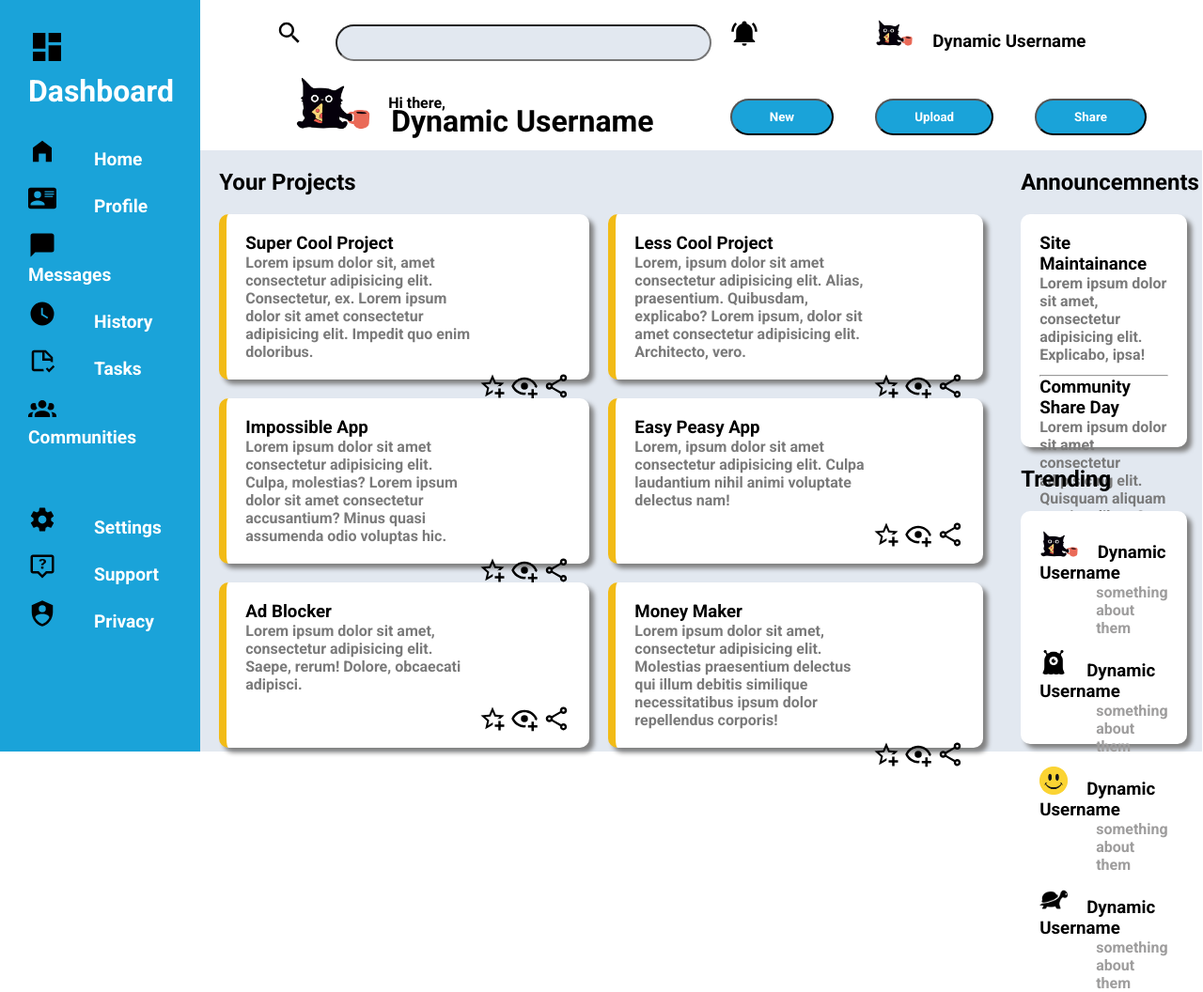
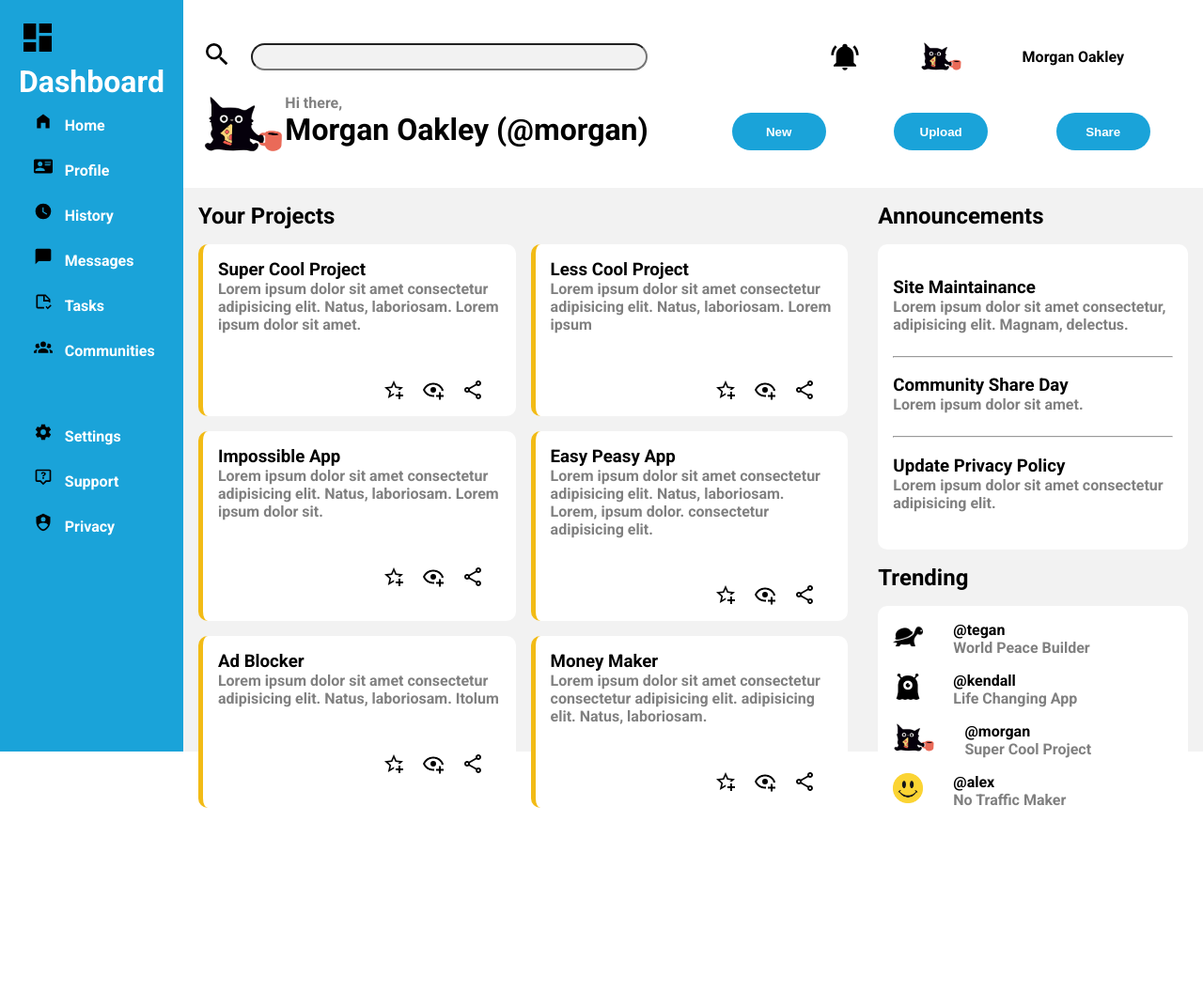
Before and after one commit to NeacsuFlorin9908/TravelWithUs, a plain HTML site: page dashboard.html in a window 1280 px wide. Shown: the whole page at 94% size. After the commit the page ends 893 px from the top, so only its background shows below. Drawn offline with Linux system fonts and the light colour scheme.

Commit message:
Last Commit

```diff
--- a/dashboard.css
+++ b/dashboard.css
@@ -2,226 +2,271 @@
   margin: 0;
   padding: 0;
   box-sizing: border-box;
+}
+.container {
+  display: grid;
+  height: 100vh;
+  grid-template-columns: 0.5fr 1fr 1fr 1fr;
+  grid-template-rows: 1fr 1fr 1fr 1fr;
+  grid-template-areas:
+    "nav header header header"
+    "nav main main aside"
+    "nav main main aside"
+    "nav main main aside";
   font-family: "Roboto", sans-serif;
 }
-
-.wrapper {
-  display: grid;
-  grid-template-columns: 16.66vw 16.66vw 16.66vw 16.66vw 16.66vw 16.66vw;
-  grid-template-rows: 20vh 80vh;
-}
-
 button:hover {
   cursor: pointer;
 }
 
-/* ------ Header ------ */
+/* Header Section */
 header {
-  grid-column-start: 2;
-  grid-column-end: 7;
   background-color: white;
+  grid-area: header;
   display: grid;
-  grid-template-columns: auto auto auto auto;
-  grid-template-rows: 5vh 5vh 5vh 5vh;
+  grid-template-columns: auto auto;
+  grid-template-rows: 1fr 1fr;
+  padding: 20px;
+  grid-template-areas:
+    "box-1 box-2"
+    "box-3 box-4";
+}
+.all-icons {
+  height: 2em;
+}
+.search-bar {
+  border-radius: 20px;
+  width: 80%;
+  padding: 5px;
+  background-color: #f2f2f2;
+}
+.search-icon {
+  padding-right: 20px;
+}
+.cat-icon {
+  height: 4em;
+  float: left;
+}
+.box-1 {
+  grid-area: box-1;
+  display: flex;
+  justify-content: flex-start;
+  align-items: center;
+}
+.box-2 {
+  grid-area: box-2;
+  display: flex;
+  justify-content: flex-end;
+  align-items: center;
+}
+.box-2 > * {
+  margin-right: 4em;
+}
+.box-2 .span {
+  font-weight: bolder;
+}
+.box-3 {
+  grid-area: box-3;
+}
+.box-4 {
+  grid-area: box-4;
+  display: flex;
+  justify-content: space-around;
+  align-items: center;
+}
+button {
+  background-color: #1aa3d9;
+  color: white;
+  font-weight: bold;
+  border-radius: 30px;
+  width: 100px;
+  height: 40px;
+  border: none;
 }
 
-header > label > img {
-  height: 30px;
-  padding-right: 30px;
-  margin: 20px 0px 0px 80px;
+/* Sidenav Section */
+nav {
+  background-color: #1aa3d9;
+  grid-area: nav;
+  padding: 20px;
+  display: grid;
+  grid-template-columns: 1fr;
+  grid-template-rows: 0.3fr 1fr 1fr;
+  grid-template-areas:
+    "dash-link"
+    "top-links"
+    "bottom-links";
+}
+.dash-link {
+  grid-area: dash-link;
+  font-size: 2em;
+}
+.dash-link-icon {
+  height: 40px;
+  margin-right: 10px;
+}
+nav * img {
+  height: 20px;
+  margin-right: 0.8em;
+}
+nav * a {
+  text-decoration: none;
+  color: white;
+}
+.all-links {
+  list-style: none;
+}
+.top-links > li {
+  padding-bottom: 1.5em;
+  padding-left: 1em;
+}
+.bottom-links > li {
+  padding-bottom: 1.5em;
+  padding-left: 1em;
+}
+.top-links {
+  grid-area: top-links;
+  display: flex;
+  flex-direction: column;
+}
+.bottom-links {
+  grid-area: bottom-links;
+  display: flex;
+  flex-direction: column;
 }
 
-header > label > input {
-  border-radius: 30px;
-  width: 400px;
-  padding: 10px;
-  background-color: #e2e8f0;
+/* Main Section */
+main {
+  background-color: #f2f2f2;
+  grid-area: main;
+  display: grid;
+  padding: 1em;
+  grid-template-columns: 1fr 1fr;
+  grid-template-rows: 0.2fr 1fr 1fr 1fr;
+  gap: 1em;
+  grid-template-areas:
+    "main-header main-header"
+    "card-1 card-2"
+    "card-3 card-4"
+    "card-5 card-6";
+}
+main * img {
+  height: 1.5em;
+}
+.main-header {
+  grid-area: main-header;
+}
+.all-cards {
+  background-color: white;
+  border-radius: 10px;
+  border-left: 5px solid #f2bb16;
+  padding: 1em;
+}
+.all-cards > p {
+  color: grey;
+}
+.card-1 {
+  grid-area: card-1;
+}
+.card-2 {
+  grid-area: card-2;
+}
+.card-3 {
+  grid-area: card-3;
+}
+.card-4 {
+  grid-area: card-4;
+}
+.card-5 {
+  grid-area: card-5;
+}
+.card-6 {
+  grid-area: card-6;
+}
+.card-bottom-icons {
+  display: flex;
+  justify-content: flex-end;
+  margin-top: 3em;
+}
+.card-bottom-icons > img {
+  margin-right: 18px;
 }
 
-#bell-icon {
-  height: 30px;
-  grid-column-start: 3;
-  grid-column-end: 4;
-  margin-top: 20px;
+/* Aside Section */
+aside {
+  background-color: #f2f2f2;
+  grid-area: aside;
+  padding: 1em;
+  display: grid;
+  grid-row-gap: 1em;
+  grid-template-columns: 1fr;
+  grid-template-rows: 0.1fr 1fr 0.1fr 1fr;
+}
+.side-content-1 {
+  background-color: white;
+  padding: 1em;
+  border-radius: 10px;
+}
+.side-content-1 > h3 {
+  margin-top: 1em;
+}
+.side-content-1 > p {
+  color: grey;
+  margin-bottom: 1.5em;
+}
+.side-content-2 {
+  background-color: white;
+  padding: 1em;
+  border-radius: 10px;
+}
+figcaption {
+  margin-bottom: 1em;
+}
+figcaption > p {
+  color: grey;
+}
+.trending-icon {
+  height: 2em;
+  float: left;
+  margin-right: 2em;
 }
 
-#cat-icon-top {
-  height: 30px;
-  grid-column-start: 4;
-  grid-column-end: 5;
-  padding-right: 20px;
-  margin-top: 20px;
+/* Screen Size Change Section */
+@media only screen and (max-width: 1000px) {
+  .container {
+    grid-template-columns: 0.5fr 1fr;
+    grid-template-rows: 1fr 1fr 1fr;
+    grid-template-areas:
+      "nav header"
+      "nav main"
+      "nav aside";
+  }
+  nav {
+    grid-template-rows: 0.3fr 1fr 2fr;
+  }
+  .cat-icon {
+    float: none;
+  }
+
+  .box-4 {
+    display: flex;
+    flex-direction: column;
+    justify-content: center;
+    align-items: center;
+  }
+  button {
+    height: 20px;
+    margin: 2px;
+  }
+
+  main {
+    grid-template-columns: 1fr 1fr;
+    grid-template-rows: 0.2fr 1fr 1fr 1fr;
+    gap: 1em;
+    grid-template-areas:
+      "main-header main-header"
+      "card-1 card-2"
+      "card-3 card-4"
+      "card-5 card-6";
 }
-
-#greeting-hello {
-  grid-row-start: 2;
-  grid-row-end: 3;
-  margin-left: 200px;
-  margin-top: 60px;
 }
-
-#cat-icon-bottom {
-  height: 60px;
-  padding-right: 20px;
-}
-
-.username-bottom {
-  grid-row-start: 3;
-  grid-row-end: 4;
-  margin-left: 100px;
-}
-
-.header-buttons {
-  grid-row-start: 3;
-  grid-row-end: 4;
-  grid-column-start: 3;
-  grid-column-end: 5;
-  margin-top: 25px;
-}
-
-header > div > button {
-  background-color: #1aa3d9;
-  border-radius: 20px;
-  padding: 10px 40px 10px 40px;
-  margin-right: 40px;
-  color: white;
-}
-
-/* ------ Side Navigation ------ */
-.sidenav {
-  grid-row-start: 1;
-  grid-row-end: 3;
-  grid-column-start: 1;
-  grid-column-end: 2;
-  background-color: #1aa3d9;
-  padding: 30px;
-  font-size: 1.2rem;
-}
-
-.sidenav > h1 {
-  color: white;
-  font-size: 2rem;
-  margin-bottom: 30px;
-}
-
-.sidenav > h1 > img {
-  height: 40px;
-  padding-right: 20px;
-}
-
-.sidenav > ul,
-a {
-  text-decoration: none;
-  list-style: none;
-  color: white;
-}
-
-ul > li {
-  margin-bottom: 15px;
-}
-
-a > img {
-  height: 30px;
-  padding-right: 40px;
-}
-
-/* ------ Main ------ */
-main {
-  background-color: #e2e8f0;
-  grid-column-start: 2;
-  grid-column-end: 6;
-}
-
-main > h2 {
-  margin: 20px 0px 0px 20px;
-}
-
-.card-icons > img {
-  height: 30px;
-}
-
-.all-cards {
-  background-color: white;
-  height: 22vh;
-  padding: 20px;
-  box-shadow: 5px 5px 5px gray;
-  border-radius: 10px;
-}
-
-.all-cards > p {
-  color: #7a7a7a;
-  padding-bottom: 12px;
-}
-
-#card-container-main {
-  display: grid;
-  grid-template-columns: auto auto;
-  gap: 20px;
-  padding: 20px;
-}
-
-.card-main {
-  border-left: 8px solid #f2bb16;
-  display: grid;
-  grid-template-columns: auto auto;
-  grid-template-rows: auto auto auto;
-}
-
-.card-main > p {
-  grid-row-start: 2;
-  grid-row-end: 3;
-}
-
-.card-main > span {
-  grid-row-start: 3;
-  grid-row-end: 4;
-  grid-column-start: 2;
-}
-
-#card-1 > .card-article-1 {
-  font-size: 15px;
-}
-
-.card-article-1,
-.card-article-2 {
-  height: 31vh;
-  padding: 20px;
-}
-
-.card-article-2 > h3 {
-  margin-bottom: 12px;
-}
-
-.card-article-2 > h3 > p {
-  color: rgb(158, 157, 157);
-  font-size: medium;
-  padding-left: 60px;
-}
-
-.card-article-2 > h3 > img {
-  height: 30px;
-  margin-right: 20px;
-}
-
-/* ------ Article ------ */
-article {
-  background-color: #e2e8f0;
-  grid-column-start: 6;
-  grid-column-end: 7;
-}
-
-#card-container-article {
-  display: grid;
-  gap: 20px;
-  padding: 20px;
-}
-
-article > h2 {
-  margin: 20px 0px 0px 20px;
-}
-
-/* .wrapper > * {
-  display: flex;
-  align-items: center;
-  justify-content: center;
-} */
--- a/dashboard.html
+++ b/dashboard.html
@@ -13,140 +13,154 @@
 </head>
 
 <body>
-  <div class="wrapper">
+  <div class="container">
     <header>
-      <label for="search">
-        <img src="./icons/magnify.svg" alt="">
-        <input type="text" id="search" name="search">
-      </label>
-      <img src="./icons/bell.svg" alt="" id="bell-icon">
-      <h3 class="username" id="nameValue"><img src="./icons/cat.png" alt="" id="cat-icon-top">Dynamic Username</h3>
-      <h4 id="greeting-hello">Hi there,</h4>
-      <h1 class="username username-bottom" id="nameValue"><img src="./icons/cat.png" alt="" id="cat-icon-bottom">Dynamic
-        Username</h1>
-
-      <div class="header-buttons">
-        <button type="button">New</button>
-        <button type="button">Upload</button>
-        <button type="button">Share</button>
+      <div class="box-1">
+        <label for="search"><img src="./icons/magnify.svg" alt="A magnifying-glass-icon"
+            class="all-icons search-icon"></label>
+        <input type="text" id="search" class="search-bar">
+      </div>
+      <div class="box-2">
+        <img src="./icons/bell.svg" alt="A bell-icon" class="all-icons bell-icon">
+        <img src="./icons/cat.png" alt="A cat-icon" class="all-icons">
+        <span>Morgan Oakley</span>
+      </div>
+      <figure class="box-3">
+        <img src="./icons/cat.png" alt="A cat icon" class="cat-icon" id="cat-icon">
+        <figcaption>
+          <p>Hi there,</p>
+          <h1>Morgan Oakley (@morgan)</h1>
+        </figcaption>
+      </figure>
+      <div class="box-4">
+        <button>New</button>
+        <button>Upload</button>
+        <button>Share</button>
       </div>
     </header>
 
-    <aside class="sidenav">
-      <h1><img src="./icons/dashboard.svg" alt="">Dashboard</h1>
-      <ul>
-        <li><a href="#"><img src="./icons/home.svg" alt="">Home</a></li>
-        <li><a href="#"><img src="./icons/profile.svg" alt="">Profile</a></li>
-        <li><a href="#"><img src="./icons/message.svg" alt="">Messages</a></li>
-        <li><a href="#"><img src="./icons/history.svg" alt="">History</a></li>
-        <li><a href="#"><img src="./icons/tasks.svg" alt="">Tasks</a></li>
-        <li><a href="#"><img src="./icons/communities.svg" alt="">Communities</a></li>
-        <br>
-        <br>
-        <li><a href="#"><img src="./icons/settings.svg" alt="">Settings</a></li>
-        <li><a href="#"><img src="./icons/support.svg" alt="">Support</a></li>
-        <li><a href="#"><img src="./icons/privacy.svg" alt="">Privacy</a></li>
+    <nav>
+      <ul class="all-links dash-link">
+        <li><a href="#"><img src="./icons/dashboard.svg" alt="A dash icon" class="dash-link-icon">Dashboard</a></li>
       </ul>
-    </aside>
+      <ul class="all-links top-links">
+        <li><a href="#"><img src="./icons/home.svg" alt="A house icon">Home</a></li>
+        <li><a href="#"><img src="./icons/profile.svg" alt="An ID icon">Profile</a></li>
+        <li><a href="#"><img src="./icons/history.svg" alt="A Clock icon">History</a></li>
+        <li><a href="#"><img src="./icons/message.svg" alt="A Text message icon">Messages</a></li>
+        <li><a href="#"><img src="./icons/tasks.svg" alt="A Pice of paper icon">Tasks</a></li>
+        <li><a href="#"><img src="./icons/communities.svg" alt="A group of people icon">Communities</a></li>
+      </ul>
+      <ul class="all-links bottom-links">
+        <li><a href="#"><img src="./icons/settings.svg" alt="A house icon">Settings</a></li>
+        <li><a href="#"><img src="./icons/support.svg" alt="A house icon">Support</a></li>
+        <li><a href="#"><img src="./icons/privacy.svg" alt="A house icon">Privacy</a></li>
+      </ul>
+    </nav>
 
-    <!-- Main Section with 6 cards-->
     <main>
-      <h2>Your Projects</h2>
-      <section id="card-container-main">
-        <div class="all-cards card-main">
+      <h2 class="main-header">Your Projects</h2>
+      <div class="all-cards card-1">
         <h3>Super Cool Project</h3>
-          <p>Lorem ipsum dolor sit, amet consectetur adipisicing elit. Consectetur, ex. Lorem ipsum dolor sit amet
-            consectetur adipisicing elit. Impedit quo enim doloribus.</p>
-          <span class="card-icons">
+        <p>Lorem ipsum dolor sit amet consectetur adipisicing elit. Natus, laboriosam. Lorem ipsum dolor sit amet.</p>
+        <div class="card-bottom-icons">
           <img src="./icons/star.svg" alt="">
           <img src="./icons/eye.svg" alt="">
           <img src="./icons/share.svg" alt="">
-          </span>
         </div>
-        <div class="all-cards card-main">
+      </div>
+      <div class="all-cards card-2">
         <h3>Less Cool Project</h3>
-          <p>Lorem, ipsum dolor sit amet consectetur adipisicing elit. Alias, praesentium. Quibusdam, explicabo? Lorem
-            ipsum, dolor sit amet consectetur adipisicing elit. Architecto, vero.</p>
-          <span class="card-icons">
+        <p>Lorem ipsum dolor sit amet consectetur adipisicing elit. Natus, laboriosam. Lorem ipsum</p>
+        <div class="card-bottom-icons">
           <img src="./icons/star.svg" alt="">
           <img src="./icons/eye.svg" alt="">
           <img src="./icons/share.svg" alt="">
-          </span>
         </div>
-        <div class="all-cards card-main">
+      </div>
+      <div class="all-cards card-3">
         <h3>Impossible App</h3>
-          <p>Lorem ipsum dolor sit amet consectetur adipisicing elit. Culpa, molestias? Lorem ipsum dolor sit amet
-            consectetur accusantium? Minus quasi assumenda odio voluptas hic.
-          </p>
-          <span class="card-icons">
+        <p>Lorem ipsum dolor sit amet consectetur adipisicing elit. Natus, laboriosam. Lorem ipsum dolor sit.</p>
+        <div class="card-bottom-icons">
           <img src="./icons/star.svg" alt="">
           <img src="./icons/eye.svg" alt="">
           <img src="./icons/share.svg" alt="">
-          </span>
         </div>
-        <div class="all-cards card-main">
+      </div>
+      <div class="all-cards card-4">
         <h3>Easy Peasy App</h3>
-          <p>Lorem, ipsum dolor sit amet consectetur adipisicing elit. Culpa laudantium nihil animi voluptate delectus
-            nam!</p>
-          <span class="card-icons">
+        <p>Lorem ipsum dolor sit amet consectetur adipisicing elit. Natus, laboriosam. Lorem, ipsum dolor. consectetur
+          adipisicing elit.</p>
+        <div class="card-bottom-icons">
           <img src="./icons/star.svg" alt="">
           <img src="./icons/eye.svg" alt="">
           <img src="./icons/share.svg" alt="">
-          </span>
         </div>
-        <div class="all-cards card-main">
+      </div>
+      <div class="all-cards card-5">
         <h3>Ad Blocker</h3>
-          <p>Lorem ipsum dolor sit amet, consectetur adipisicing elit. Saepe, rerum! Dolore, obcaecati adipisci.</p>
-          <span class="card-icons">
+        <p>Lorem ipsum dolor sit amet consectetur adipisicing elit. Natus, laboriosam. Itolum</p>
+        <div class="card-bottom-icons">
           <img src="./icons/star.svg" alt="">
           <img src="./icons/eye.svg" alt="">
           <img src="./icons/share.svg" alt="">
-          </span>
         </div>
-        <div class="all-cards card-main">
+      </div>
+      <div class="all-cards card-6">
         <h3>Money Maker</h3>
-          <p>Lorem ipsum dolor sit amet, consectetur adipisicing elit. Molestias praesentium delectus qui illum debitis
-            similique necessitatibus ipsum dolor repellendus corporis!</p>
-          <span class="card-icons">
+        <p>Lorem ipsum dolor sit amet consectetur consectetur adipisicing elit. adipisicing elit. Natus, laboriosam.</p>
+        <div class="card-bottom-icons">
           <img src="./icons/star.svg" alt="">
           <img src="./icons/eye.svg" alt="">
           <img src="./icons/share.svg" alt="">
-          </span>
         </div>
-      </section>
+      </div>
     </main>
 
-    <!-- Aside section with 2 cards -->
-    <article>
-      <h2>Announcemnents</h2>
-      <section id="card-container-article">
-        <div class="all-cards card-article-1">
+    <aside>
+      <h2>Announcements</h2>
+      <div class="side-content-1">
         <h3>Site Maintainance</h3>
-          <p>Lorem ipsum dolor sit amet, consectetur adipisicing elit. Explicabo, ipsa!</p>
+        <p>Lorem ipsum dolor sit amet consectetur, adipisicing elit. Magnam, delectus.</p>
         <hr>
         <h3>Community Share Day</h3>
-          <p>Lorem ipsum dolor sit amet consectetur adipisicing elit. Quisquam aliquam aperiam libero?</p>
+        <p>Lorem ipsum dolor sit amet.</p>
         <hr>
-          <h3>Updated Privacy Policy</h3>
-          <p>Lorem ipsum dolor, sit amet consectetur adipisicing elit.</p>
+        <h3>Update Privacy Policy</h3>
+        <p>Lorem ipsum dolor sit amet consectetur adipisicing elit.</p>
       </div>
       <h2>Trending</h2>
-        <div class="all-cards card-article-2">
-          <h3 class="username username-article"><img src="./icons/cat.png" alt="">Dynamic Username <p>something about
-              them</p>
-          </h3>
-          <h3 class="username username-article"><img src="./icons/alien.png" alt="">Dynamic Username <p>something about
-              them</p>
-          </h3>
-          <h3 class="username username-article"><img src="./icons/smiley.png" alt="">Dynamic Username <p>something about
-              them</p>
-          </h3>
-          <h3 class="username username-article"><img src="./icons/turtle.png" alt="">Dynamic Username <p>something about
-              them</p>
-          </h3>
+      <div class="side-content-2">
+        <figure>
+          <img src="./icons/turtle.png" alt="A turtle icon" class="trending-icon">
+          <figcaption>
+            <span>@tegan</span>
+            <p>World Peace Builder</p>
+          </figcaption>
+        </figure>
+        <figure>
+          <img src="./icons/alien.png" alt="An alien icon" class="trending-icon">
+          <figcaption>
+            <span>@kendall</span>
+            <p>Life Changing App</p>
+          </figcaption>
+        </figure>
+        <figure>
+          <img src="./icons/cat.png" alt="A cat icon" class="trending-icon">
+          <figcaption>
+            <span>@morgan</span>
+            <p>Super Cool Project</p>
+          </figcaption>
+        </figure>
+        <figure>
+          <img src="./icons/smiley.png" alt="A smiley face icon" class="trending-icon">
+          <figcaption>
+            <span>@alex</span>
+            <p>No Traffic Maker</p>
+          </figcaption>
+        </figure>
       </div>
-      </section>
-    </article>
+    </aside>
   </div>
   <script src="./main.js"></script>
 </body>
```
Also changed, not shown: main.js (line endings or trailing spaces). Lines whose indentation alone changed are shown as unchanged.
